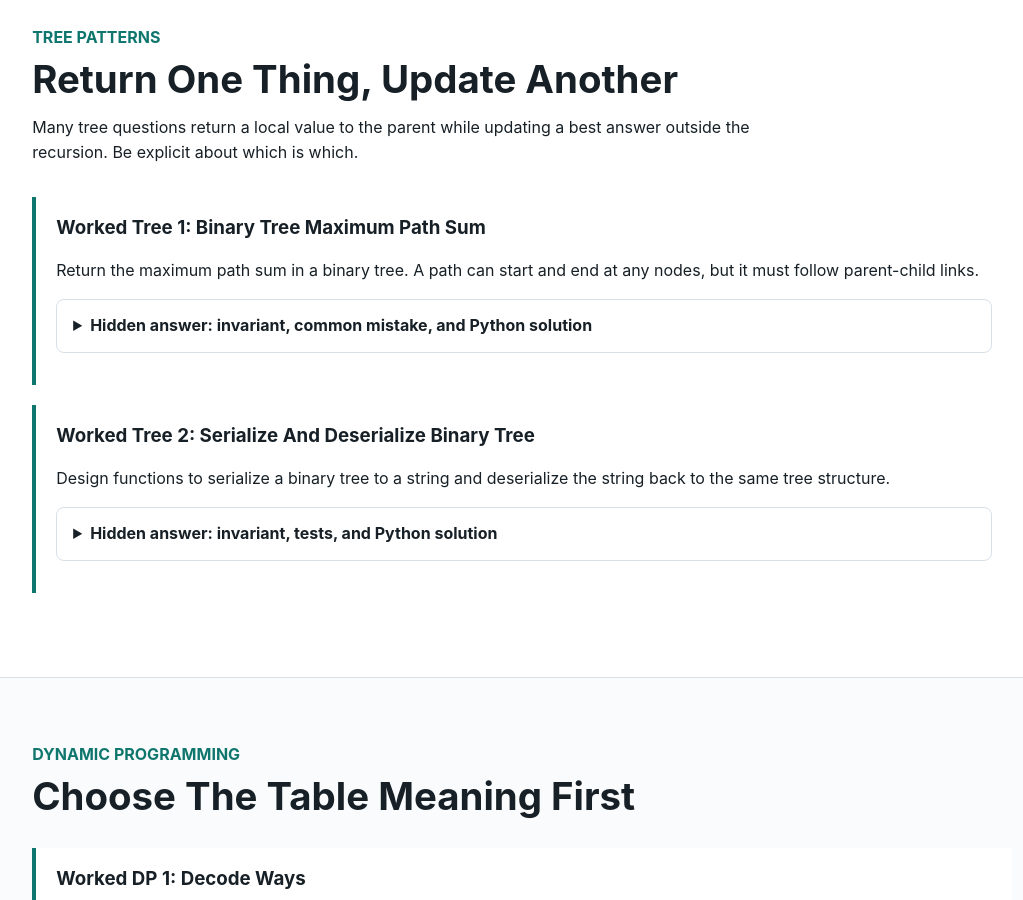
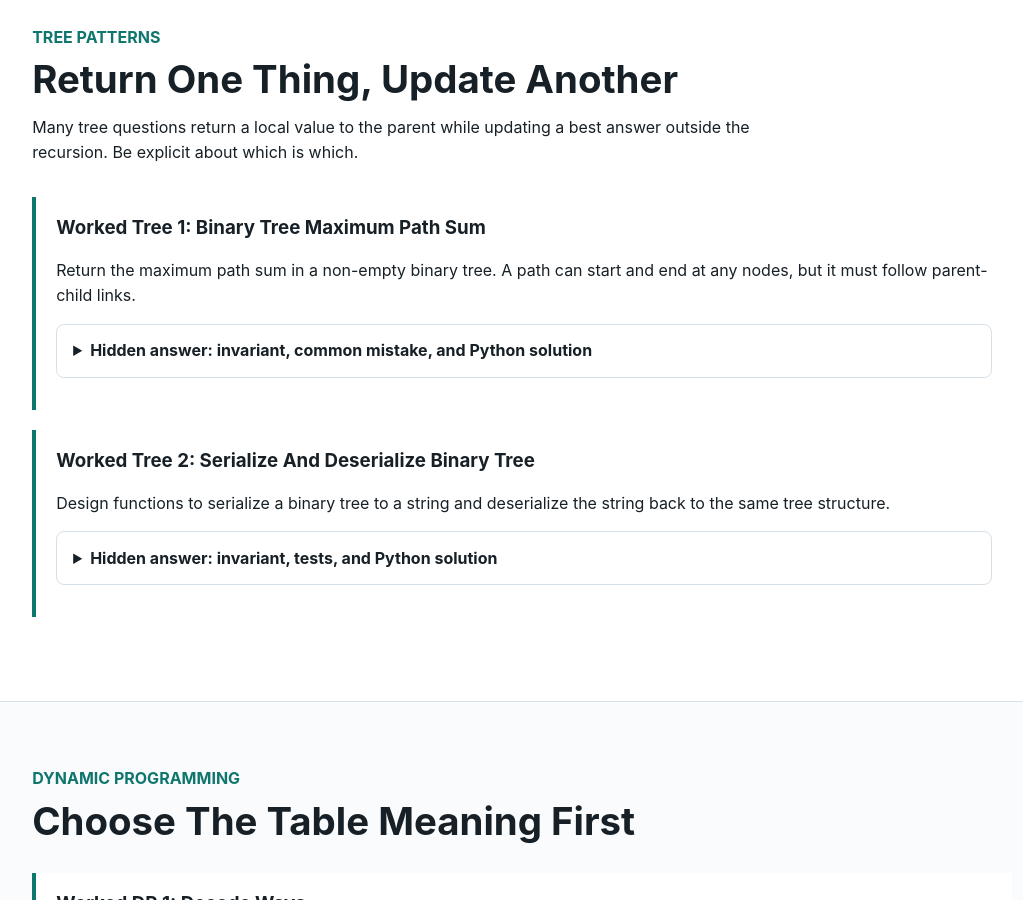
Before and after one commit to kennethli319/kennethli319.github.io, a Jekyll site: the page audio-text-ml-course/lessons/coding-blind-75-graphs-dp.html, which Jekyll copies as it is, in a window 1280 px wide and 900 px high, scrolled down 1801 px. Shown: the whole window, without its empty margins (19-1042 px from the left). Built offline with Jekyll 4.4.1, drawn with Linux system fonts in a browser that asks for light colours.

Commit message:
Update graph DP lesson tree guard

```diff
--- a/audio-text-ml-course/lessons/coding-blind-75-graphs-dp.html
+++ b/audio-text-ml-course/lessons/coding-blind-75-graphs-dp.html
@@ -151,8 +151,8 @@
       <article class="prompt">
         <h3>Worked Tree 1: Binary Tree Maximum Path Sum</h3>
         <p>
-          Return the maximum path sum in a binary tree. A path can start and end
-          at any nodes, but it must follow parent-child links.
+          Return the maximum path sum in a non-empty binary tree. A path can
+          start and end at any nodes, but it must follow parent-child links.
         </p>
         <details class="qa">
           <summary>Hidden answer: invariant, common mistake, and Python solution</summary>
@@ -163,6 +163,9 @@
             path upward, which is not a valid path for the parent to extend.
           </p>
           <pre><code class="language-python">def max_path_sum(root):
+    if root is None:
+        raise ValueError("root must be non-empty")
+
     best = -10**18
 
     def one_sided(node):
```
